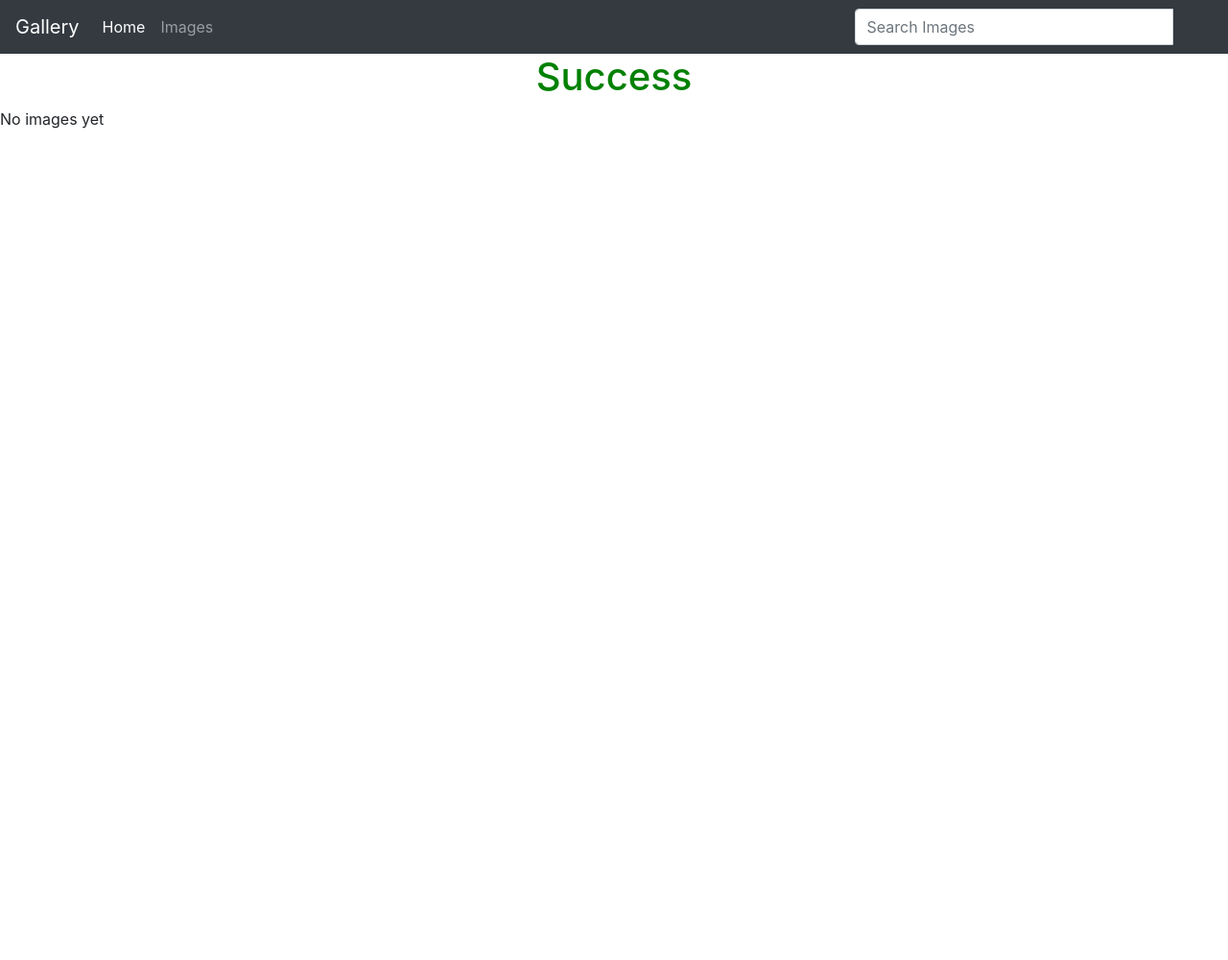
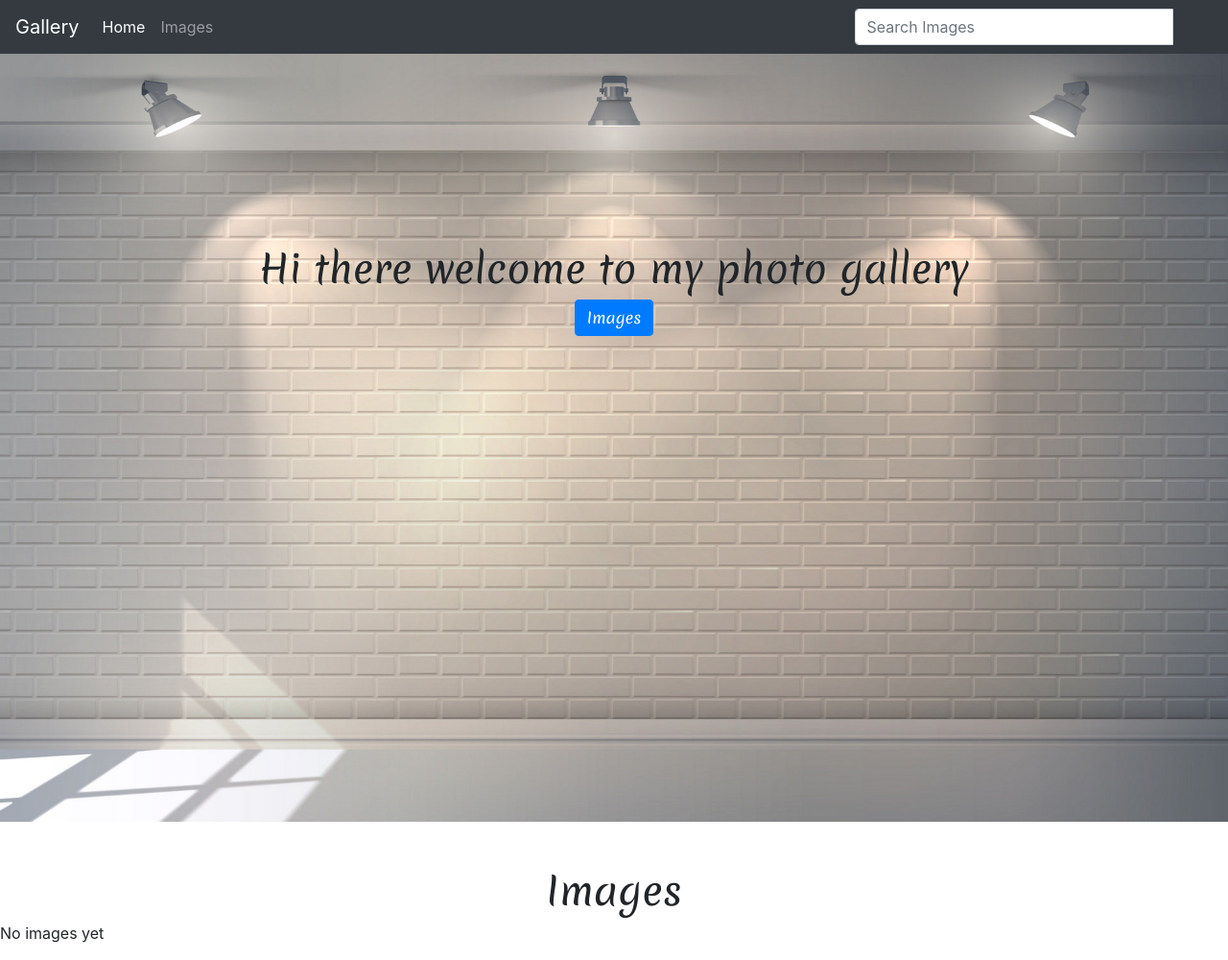
Before and after one commit to Nyota254/my-gallery, a Django app: page / in a window 1280 px wide. Shown: the whole page at 96% size. Before the commit the page ends 134 px from the top, so only its background shows below. Run offline with Django 3.2, Linux system fonts and the light colour scheme; data that the repository does not hold is empty; some libraries are stand-ins or nearby versions.

Commit message:
add some syling to the site

```diff
--- a/images/static/css/images.css
+++ b/images/static/css/images.css
@@ -1,3 +1,29 @@
-h1 {
-    color:green;
+.welcome-section {
+    padding-top: 200px;
+    font-family: 'Merienda', cursive;
 }
+
+html {
+    scroll-behavior: smooth;
+}
+
+.card-img-top {
+    /* width: 285px; */
+    height: 260px;
+}
+
+
+.landing-page {
+    background-image: url(../images/gallery.jpg);
+    background-size: cover;
+    background-attachment: fixed;
+    height: 100vh;
+}
+
+.headings {
+    font-family: 'Merienda', cursive;
+}
+
+button {
+    border-radius: 50px;
+}
--- a/images/templates/base.html
+++ b/images/templates/base.html
@@ -16,6 +16,9 @@
     {% block styles %}
         {% bootstrap_css %}
         <link rel="stylesheet" href="{% static 'css/images.css' %}">
+        <link href="https://fonts.googleapis.com/css?family=Merienda&display=swap" rel="stylesheet">
+        <link rel="stylesheet"
+            href="https://cdn.jsdelivr.net/npm/animate.css@3.5.2/animate.min.css">
     {% endblock %}
 </head>
 <body>
--- a/images/templates/index.html
+++ b/images/templates/index.html
@@ -2,10 +2,18 @@
 
 {% block content %}
 
-    <h1 class="text-center" >Success</h1>
+
+    <div class="landing-page">
+        <div class="welcome-section text-center">
+            <h1>Hi there welcome to my photo gallery</h1>
+            <a class="btn btn-primary animated flash" href="#images">Images</a>
+        </div>
+    </div><br><br>
     <div class="container-fluid">
+            <div class="headings text-center" id="images">
+                    <h1>Images</h1>
+                </div>
         <div class="row">
-
             {% if images %}
 
             {% for image in images %}
@@ -15,7 +23,8 @@
                         <div class="card-body">
                             <h5 class="card-title">{{image.image_name}}</h5>
                             <p class="card-text">{{image.image_description}}</p>
-                            <a href="#" class="btn btn-primary">Go somewhere</a>
+                            <p class="card-text">Category: {{image.image_category.category}}</p>
+                            <!-- <a href="#" class="btn btn-primary">Go somewhere</a> -->
                         </div>
                     </div>
                 </div>
--- a/images/templates/search.html
+++ b/images/templates/search.html
@@ -8,7 +8,7 @@
             {% if searched_images %}
                 <h2>Found {{ searched_images|length }} images for category {{message}}</h2>
             {% else %}
-                <h2>Found 0 images for category {{message}}</h2>
+                <h2>Found 0 images for {{message}}</h2>
             {% endif %}
         </div>
 
@@ -22,7 +22,7 @@
                             <div class="card-body">
                                 <h5 class="card-title">{{image.image_name}}</h5>
                                 <p class="card-text">{{image.image_description}}</p>
-                                <a href="#" class="btn btn-primary">Go somewhere</a>
+                                <!-- <a href="#" class="btn btn-primary">Go somewhere</a> -->
                             </div>
                         </div>
                     </div>
```
Also changed, not shown: images/static/images/background.jpg (added), images/static/images/camera.png (added), images/static/images/gallery.jpg (added), images/static/images/images.jpeg (added), media/images/ironman.jpg (added).
